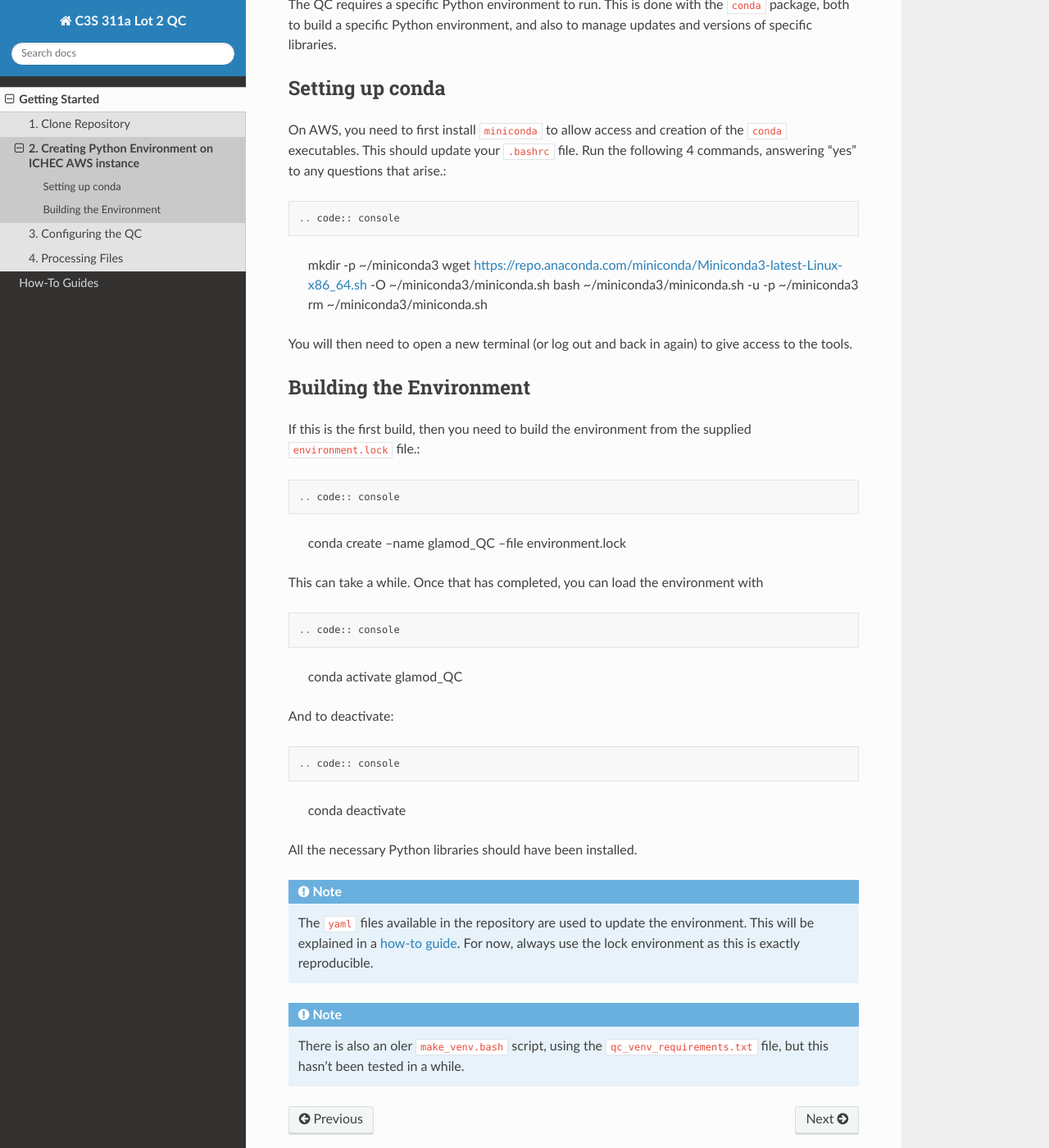
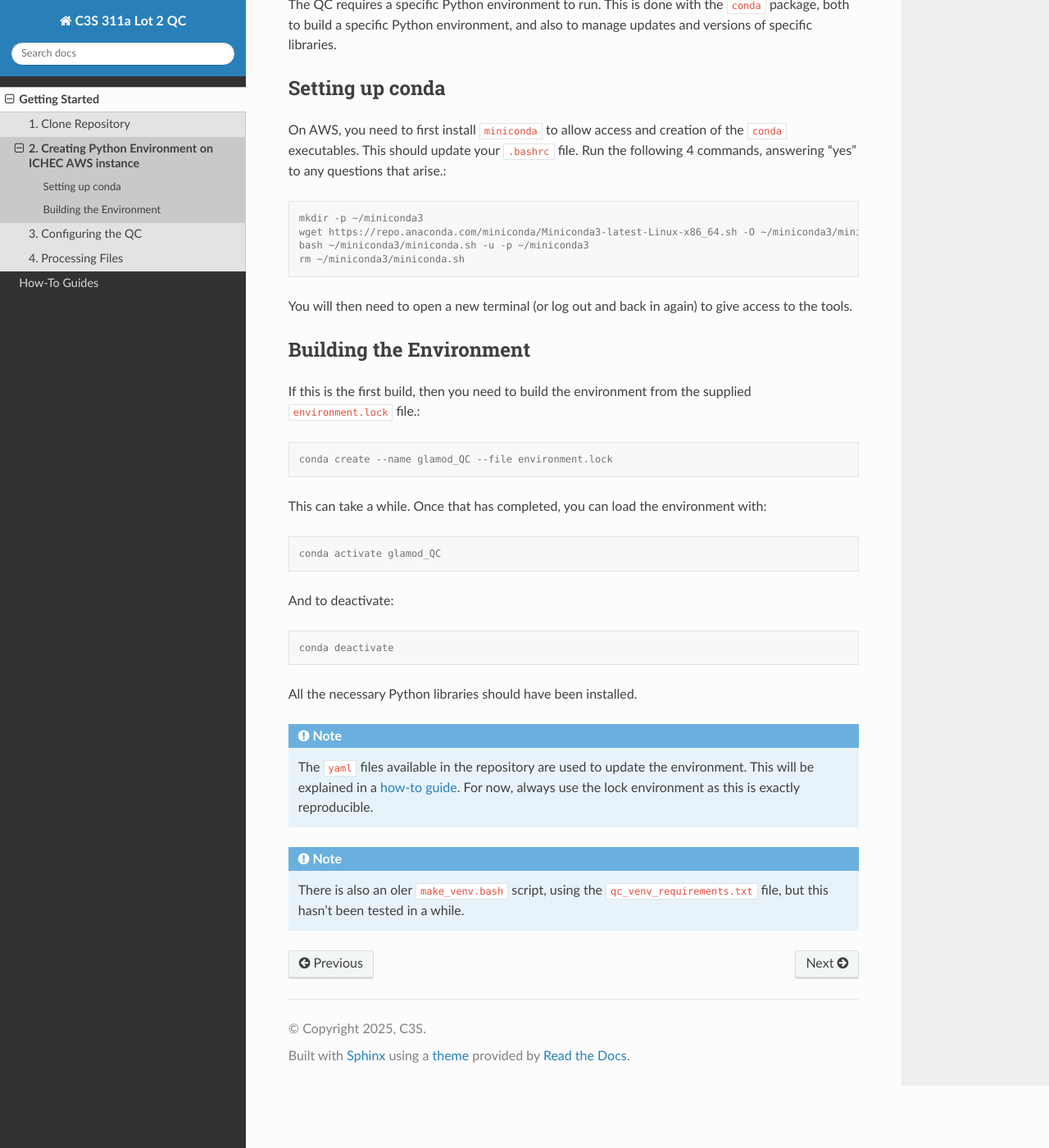
Before and after one commit to glamod/glamod_landQC, a Sphinx documentation site: the page built from doc/source/start/setup-environment.rst, in a window 1280 px wide and 1400 px high, scrolled down 203 px. Shown: the whole window at 82% size. Built offline with Sphinx 7.4.7 and the Read the Docs theme 3.1.0, drawn with Linux system fonts in a browser that asks for light colours.

Commit message:
#193: fixing formatting due to typo

```diff
--- a/doc/source/conf.py
+++ b/doc/source/conf.py
@@ -44,6 +44,7 @@ extensions = [
     "sphinx.ext.autosummary",
     "sphinx.ext.napoleon",
     "sphinx.ext.doctest",
+    "sphinx_design",
 ]
 
 # Add any paths that contain templates here, relative to this directory.
--- a/doc/source/howto/build-documentation.rst
+++ b/doc/source/howto/build-documentation.rst
@@ -1,7 +1,7 @@
 Building the documentation
 ==========================
 
-To build this Sphinx documentation to include all the doc-strings from the scripts into a pretty html file::
+To build this Sphinx documentation to include all the doc-strings from the scripts into a pretty html file:
 
 .. code:: console
 
--- a/doc/source/start/running-qc.rst
+++ b/doc/source/start/running-qc.rst
@@ -25,7 +25,7 @@ switches for these scripts, and all are called in the same way.
         * ``T`` / ``F`` to wait (True) or not (False) for upstream files to be present
         * ``C`` / ``S`` to overwrite (Clobber) or keep (Skip) existing output files.
 
-        So an example run for the internal checks::
+        So an example run for the internal checks:
 
         .. code:: console
 
@@ -41,7 +41,7 @@ switches for these scripts, and all are called in the same way.
         * ``T`` / ``F`` to wait (True) or not (False) for upstream files to be present
         * ``C`` / ``S`` to overwrite (Clobber) or keep (Skip) existing output files.
 
-        So an example run for the internal checks::
+        So an example run for the internal checks:
 
         .. code:: console
 
@@ -58,7 +58,7 @@ switches for these scripts, and all are called in the same way.
         * ``T`` / ``F`` to wait (True) or not (False) for upstream files to be present
         * ``C`` / ``S`` to overwrite (Clobber) or keep (Skip) existing output files.
 
-        So an example run for the internal checks::
+        So an example run for the internal checks:
 
         .. code:: console
 
--- a/doc/source/start/setup-configuration.rst
+++ b/doc/source/start/setup-configuration.rst
@@ -3,7 +3,7 @@ Configuring the QC
 
 Configuration files handle the over-arching settings for the code,
 including setting the paths to the files and the statistics and
-thresholds to use.  The ``configuration.txt`` file contains::
+thresholds to use.  The ``configuration.txt`` file contains:
 
 .. code-block:: bash
 
--- a/doc/source/start/setup-environment.rst
+++ b/doc/source/start/setup-environment.rst
@@ -11,7 +11,7 @@ Setting up conda
 On AWS, you need to first install ``miniconda`` to allow access and creation
 of the ``conda`` executables. This should update your
 ``.bashrc`` file.  Run the following 4 commands, answering "yes" to any questions
-that arise.::
+that arise.:
 
 .. code:: console
 
@@ -26,20 +26,20 @@ give access to the tools.
 Building the Environment
 ------------------------
 
-If this is the first build, then you need to build the environment from the supplied ``environment.lock`` file.::
+If this is the first build, then you need to build the environment from the supplied ``environment.lock`` file.:
 
 .. code:: console
 
     conda create --name glamod_QC --file environment.lock
 
 
-This can take a while.  Once that has completed, you can load the environment with ::
+This can take a while.  Once that has completed, you can load the environment with:
 
 .. code:: console
 
     conda activate glamod_QC
 
-And to deactivate::
+And to deactivate:
 
 .. code:: console
 
```
Also changed, not shown: 1 other file.
